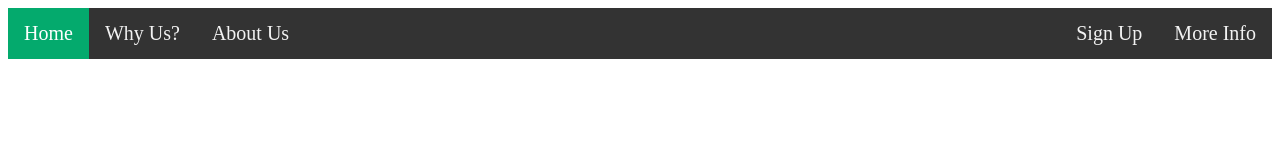
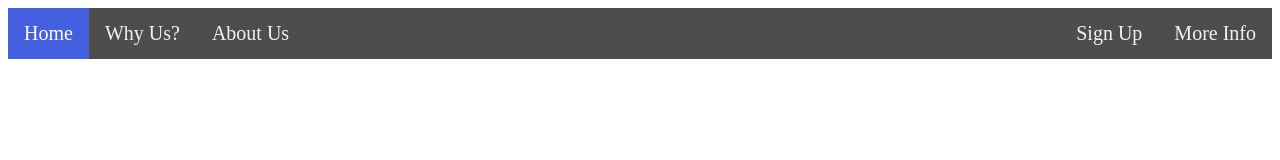
Before and after one commit to BjornBishop/Second-Attempt, a plain HTML site: page index.html in a window 1280 px wide. Drawn offline with Linux system fonts and the light colour scheme.

Commit message:
adding style

```diff
--- a/styling/style.css
+++ b/styling/style.css
@@ -1,6 +1,7 @@
 .top-nav {
     overflow: hidden;
-    background-color: #333;
+    background-color: #4d4d4d;
+    font-family: Cochin;
 }
 .top-nav a {
     float: left;
@@ -17,7 +18,7 @@
   }
 
   .top-nav a.active {
-    background-color: #04AA6D;
+    background-color: #455fe1;
     color: white;
   }
 
```
